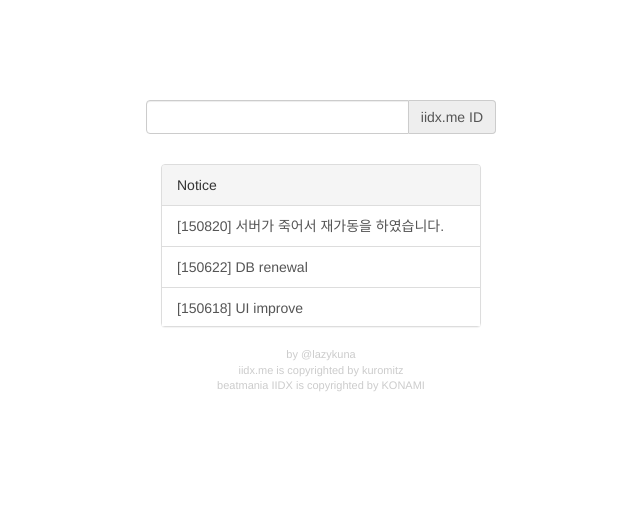
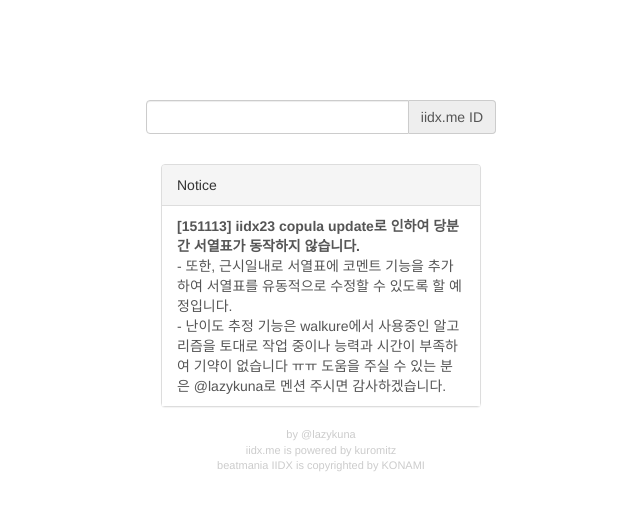
Before and after one commit to kuna/iidxranktable, a Flask app: page / in a window 1280 px wide. Shown: the top 529 px of the page, without its empty margins (319-959 px from the left). Run offline with Flask 2, Linux system fonts and the light colour scheme; some libraries are stand-ins or nearby versions.

Commit message:
modified notice, metadata added to common html

```diff
--- a/templates/common.html
+++ b/templates/common.html
@@ -4,7 +4,8 @@
 		<title>{% block title %}iidx.me table rank{% endblock %}</title>
 		<meta charset="utf-8" />
 		<meta name="viewport" content="width=device-width, initial-scale=1.0, maximum-scale=1.0, user-scalable=1" />
-		<!-- TODO: add more metadata -->
+        <meta name="description" content="Beatmania IIDX SP/DP 서열표 검색 사이트입니다. 配列表を検索ができます。">
+        <meta name="author" content="@lazykuna">
 
 		<link rel=stylesheet type=text/css href="{{ url_for('static', filename='css/bootstrap.min.css') }}">
 		<link rel=stylesheet type=text/css href="{{ url_for('static', filename='css/common.css') }}">
@@ -15,6 +16,6 @@
 	</head>
 	<body>
 		{% block body %}{% endblock %}
-		<div id="footer">by @lazykuna<br>iidx.me is copyrighted by kuromitz<br>beatmania IIDX is copyrighted by KONAMI<br><br>{% block etc %}{% endblock %}</div>
+		<div id="footer">by @lazykuna<br>iidx.me is powered by kuromitz<br>beatmania IIDX is copyrighted by KONAMI<br><br>{% block etc %}{% endblock %}</div>
 	</body>
 </html>
--- a/templates/notice.html
+++ b/templates/notice.html
@@ -2,7 +2,10 @@
 {% block notice %}
 <div class="panel panel-default">
 	<div class="panel-heading">Notice</div>
-	<div class="list-group" style="overflow-y:scroll; height:120px;">
+	<div class="list-group" style="overflow-y:scroll; height:200px;">
+		<a class="list-group-item"><b>[151113] iidx23 copula update로 인하여 당분간 서열표가 동작하지 않습니다.</b>
+        <br>- 또한, 근시일내로 서열표에 코멘트 기능을 추가하여 서열표를 유동적으로 수정할 수 있도록 할 예정입니다.
+        <br>- 난이도 추정 기능은 walkure에서 사용중인 알고리즘을 토대로 작업 중이나 능력과 시간이 부족하여 기약이 없습니다 ㅠㅠ 도움을 주실 수 있는 분은 @lazykuna로 멘션 주시면 감사하겠습니다.</a>
 		<a class="list-group-item">[150820] 서버가 죽어서 재가동을 하였습니다.</a>
 		<a class="list-group-item">[150622] DB renewal</a>
 		<a class="list-group-item">[150618] UI improve</a>
```
